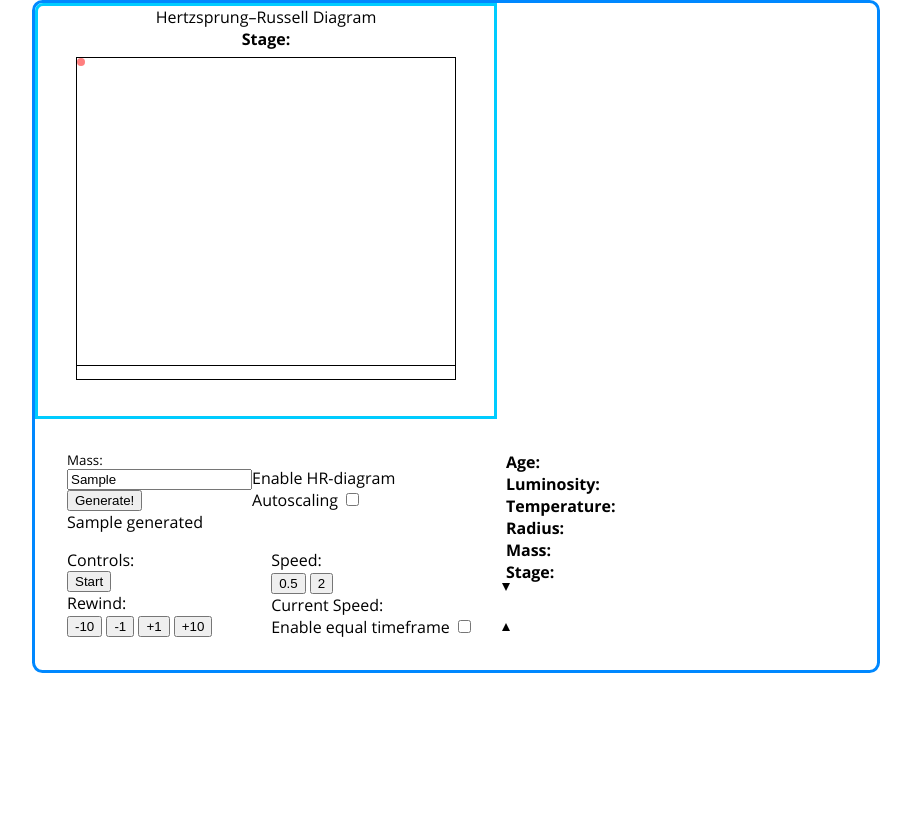
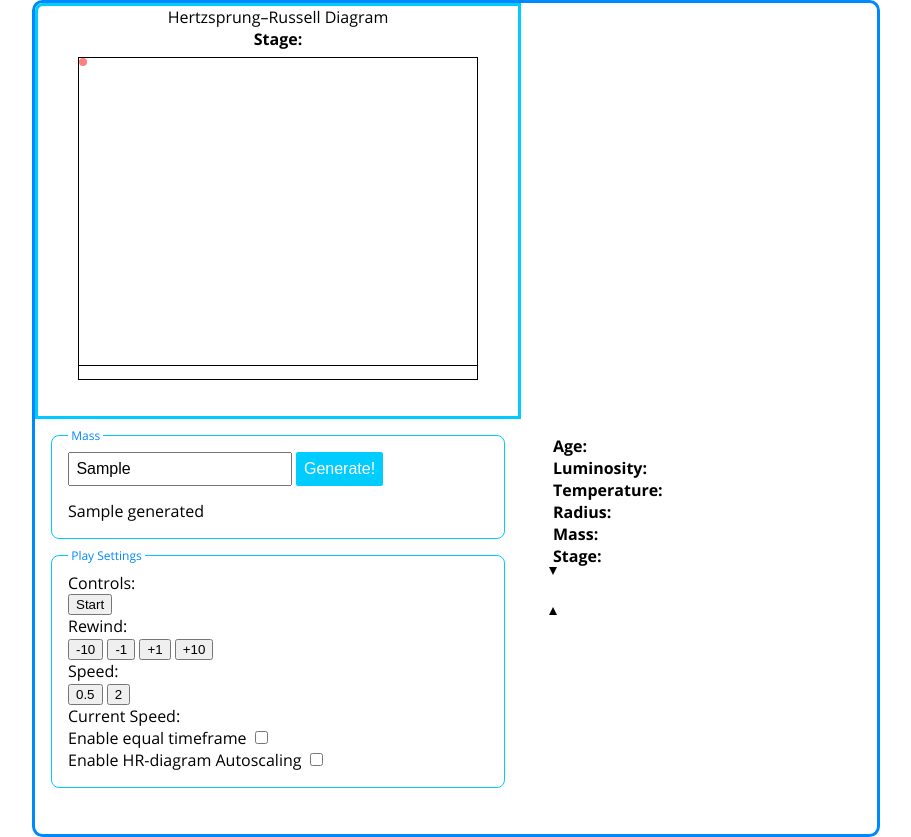
Before and after one commit to meetinger/StarLab, a Django app: template generator/templates/index.html in a window 1280 px wide. Shown: the part 80-917 px from the top of the page, without its empty margins (184-1095 px from the left). Before the commit the page ends 753 px from the top, so only its background shows below. Run offline with Django 3.2, Linux system fonts and the light colour scheme; the template is opened without the code that fills it: most values are stand-ins (such as "Sample title", 1, 10 or a date in 2020); parts of the project's set-up code (start-up, migrations or seed data) failed here and were passed over.

Commit message:
Layout Update

```diff
--- a/generator/static/css/base.css
+++ b/generator/static/css/base.css
@@ -4,3 +4,30 @@
 .flex{
     display: flex;
 }
+
+.field{
+    padding: 0.4rem;
+    outline: none;
+    font-size: 1rem;
+    /*border: solid 0.1rem gray;*/
+    /*border-radius: 0.25rem;*/
+}
+
+.btn{
+    background-color: #00ccff;
+    color: white;
+    padding: 0.5rem;
+    border-radius: 0.25rem;
+    transition: 0.1s;
+    cursor: pointer;
+    font-size: 1rem;
+}
+.btn:hover{
+    background-color: #0088ff;
+}
+form{
+    margin: 0;
+}
+.height-100{
+    height: 100%;
+}
--- a/generator/static/css/main.css
+++ b/generator/static/css/main.css
@@ -1,37 +1,35 @@
-.main{
+.main {
     width: 50%;
     min-width: 53rem;
     margin: auto;
     font-family: Open Sans, serif;
 }
-html, body{
-  padding: 0!important;
-  margin: 0!important;
+
+html, body {
+    padding: 0 !important;
+    margin: 0 !important;
 }
-.body{
+
+.body {
     /*display: flex;*/
     border: solid #0088ff;
     border-radius: 0.65rem;
     /*flex-wrap: wrap;*/
     /*background-color: blanchedalmond;*/
+    display: grid;
+    grid-template-columns: 1fr 1fr;
+    grid-template-rows: 1fr 1fr;
 }
-.properties{
-  display: flex;
-  justify-content: space-evenly;
-  padding: 1rem;
-}
-.section{
-  display: flex;
-  width: 100%;
-}
-.checkbox-div{
+
+.checkbox-div {
     display: flex;
     justify-content: space-between;
     align-content: center;
     align-items: center;
     /*padding-top:1rem;*/
 }
-.btn{
+
+.btn {
     border: none;
     outline: none;
     background-color: #00ccff;
@@ -39,7 +37,37 @@ html, body{
     border-radius: 0.125rem;
     /*margin: 0.25rem;*/
 }
-.play-settings{
-  display: flex;
-  justify-content: space-between;
+
+.properties-card {
+    position: relative;
+    border: solid 0.1rem #00ccff;
+    border-radius: 0.5rem;
+    padding: 1rem;
+    display: inline-block;
+    margin-bottom: 1rem;
+    width: 100%;
 }
+
+.properties-card-header {
+    position: absolute;
+    font-size: 0.75rem;
+    color: #0088ff;
+    background-color: white;
+    top: -0.75rem;
+    display: inline;
+    padding: 0.2rem;
+}
+
+#input-mass {
+    height: 2rem;
+}
+
+.properties-section{
+    padding-top: 1rem;
+    padding-right: 2rem;
+    padding-left: 2rem;
+}
+
+.control-section{
+    padding: 1rem;
+}
--- a/generator/templates/index.html
+++ b/generator/templates/index.html
@@ -17,38 +17,38 @@
         <a class="navbar-logo" href="{% url 'index' %}"></a>
     </nav>
     <div class="body">
-        <div class="section">
+
+        <div class="hr-diagram-section">
             <div class="hr-diagram" id="hr-diagram">
 
             </div>
+        </div>
 
+        <div class="structure-section">
             <div class="structure" id="structure">
 
             </div>
+        </div>
 
-        </div>
-        <div>
-            <div class="properties">
-                <div style="width:30rem; padding:1rem">
+
+        <div class="control-section">
             <div class="flex">
+                <div class="properties-card">
+                    <div class="properties-card-header">Mass</div>
                     <form>
-                            <div><small>Mass:</small></div>
                         <div id="input-mass">
-                                <input name="mass" type="text" value="{{ curMass }}">
-                            </div>
-                                <button>Generate!</button>
-                            <div>
-                            </div>
-                            <div>{{ generated }}</div>
-                        </form>
-                        <div style="margin-top: 1rem">
                             <label>
-                            Enable HR-diagram Autoscaling
-                            <input onclick="starlab.toggleAutoscaling()" id="enable-autoscaling" type="checkbox">
+                                <input class="field" name="mass" type="text" value="{{ curMass }}">
+                                <button class="btn">Generate!</button>
                             </label>
                         </div>
+                        <div style="margin-top: 1rem">{{ generated }}</div>
+                    </form>
                 </div>
-                        <div class="play-settings">
+            </div>
+            <div class="flex">
+                <div class="properties-card">
+                    <div class="properties-card-header">Play Settings</div>
                     <div>
                         Controls:
                         <div>
@@ -74,13 +74,21 @@
                         <div>
                             <label>
                                 Enable equal timeframe
-                                        <input onclick="starlab.toggleEqualTimeFrame()" id="equal-timeframeCB" type="checkbox">
+                                <input onclick="starlab.toggleEqualTimeFrame()" id="equal-timeframeCB"
+                                       type="checkbox">
+                            </label>
+                        </div>
+                        <label>
+                            Enable HR-diagram Autoscaling
+                            <input onclick="starlab.toggleAutoscaling()" id="enable-autoscaling"
+                                   type="checkbox">
                         </label>
                     </div>
                 </div>
             </div>
         </div>
-                <div style="width: 25rem; padding: 1rem">
+
+        <div class="properties-section">
             <div><b>Age: </b><span class="age-label"></span></div>
             <div><b>Luminosity: </b><span class="luminosity-label"></span></div>
             <div><b>Temperature: </b><span class="temperature-label"></span></div>
@@ -90,8 +98,7 @@
             <div id="clock" class="clock">
             </div>
         </div>
-            </div>
-        </div>
+
     </div>
 </div>
 </body>
```
Also changed, not shown: 1 other file. Lines whose indentation alone changed are shown as unchanged.
